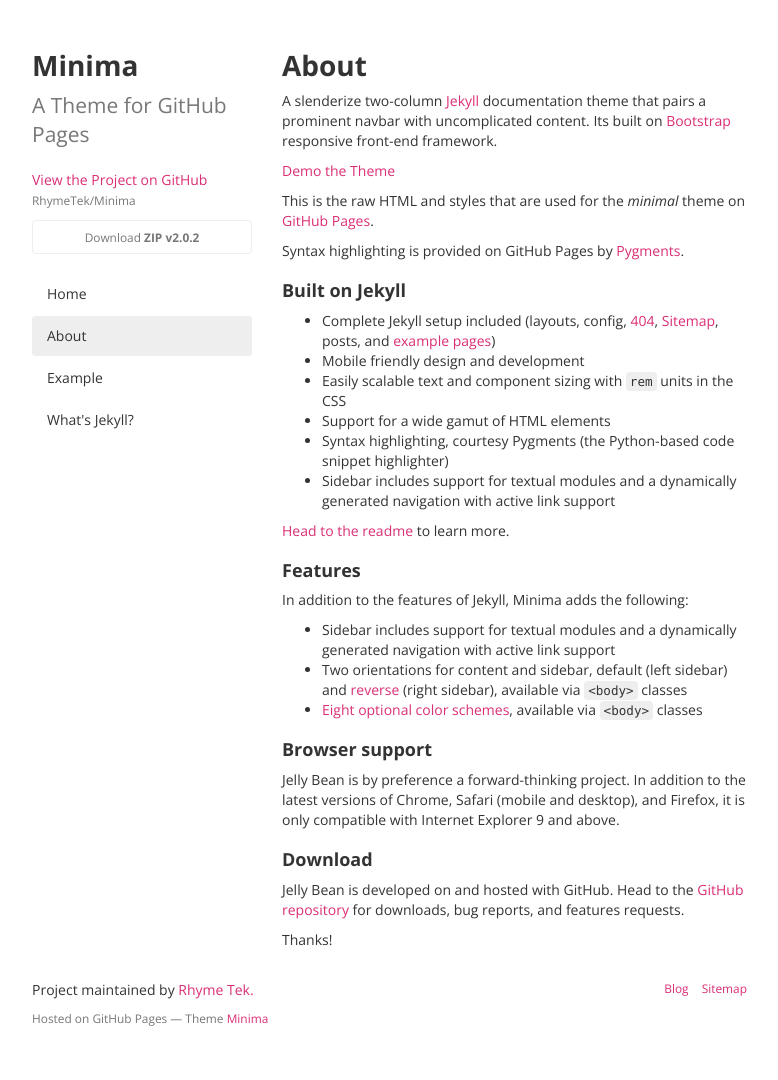
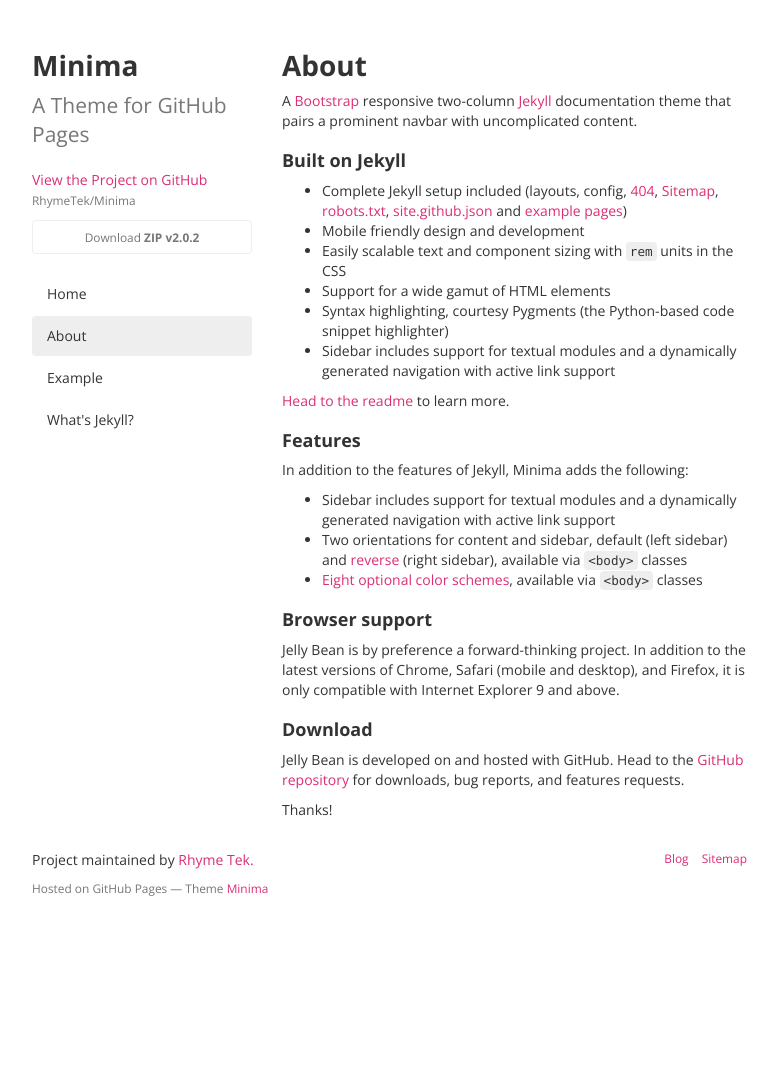
Before and after one commit to RimeCoOfficial/Minima, a Jekyll site: the page built from _pages/About.md, in a window 1280 px wide. Shown: the whole page, without its empty margins (248-1026 px from the left). Built offline with Jekyll 4.4.1, drawn with Linux system fonts in a browser that asks for light colours; nearby versions of some CDN libraries; after the commit the page ends 950 px from its top, so only the background shows below that.

Commit message:
About updated

```diff
--- a/_includes/header.html
+++ b/_includes/header.html
@@ -1,9 +1,5 @@
 <h1>{{ site.title }}</h1>
 
-<!-- <p class="text-muted">
-  A Theme for GitHub Pages
-</p>
- -->
 <p class="lead text-muted">
   {{ site.description }}
 </p>
--- a/_pages/About.md
+++ b/_pages/About.md
@@ -3,17 +3,12 @@
 title: About
 ---
 
-A slenderize two-column [Jekyll](http://jekyllrb.com) documentation theme that pairs a prominent navbar with uncomplicated content. Its built on [Bootstrap](http://getbootstrap.com) responsive front-end framework.
+A [Bootstrap](http://getbootstrap.com) responsive two-column [Jekyll](http://jekyllrb.com) documentation theme that pairs a prominent navbar with uncomplicated content.
 
-[Demo the Theme](http://rimeofficial.github.com/jelly-bean/)
-
-This is the raw HTML and styles that are used for the *minimal* theme on [GitHub Pages](http://pages.github.com/).
-
-Syntax highlighting is provided on GitHub Pages by [Pygments](http://pygments.org).
 
 ### Built on Jekyll
 
-* Complete Jekyll setup included (layouts, config, [404]({{ site.baseurl }}/404), [Sitemap]({{ site.baseurl }}/sitemap.xml), posts, and [example pages]({{ site.baseurl }}/example))
+* Complete Jekyll setup included (layouts, config, [404]({{ site.baseurl }}/404), [Sitemap]({{ site.baseurl }}/sitemap.xml), [robots.txt]({{ site.baseurl }}/robots.txt), [site.github.json]({{ site.baseurl }}/site.github.json) and [example pages]({{ site.baseurl }}/example))
 * Mobile friendly design and development
 * Easily scalable text and component sizing with `rem` units in the CSS
 * Support for a wide gamut of HTML elements
```
Also changed, not shown: README.md.
